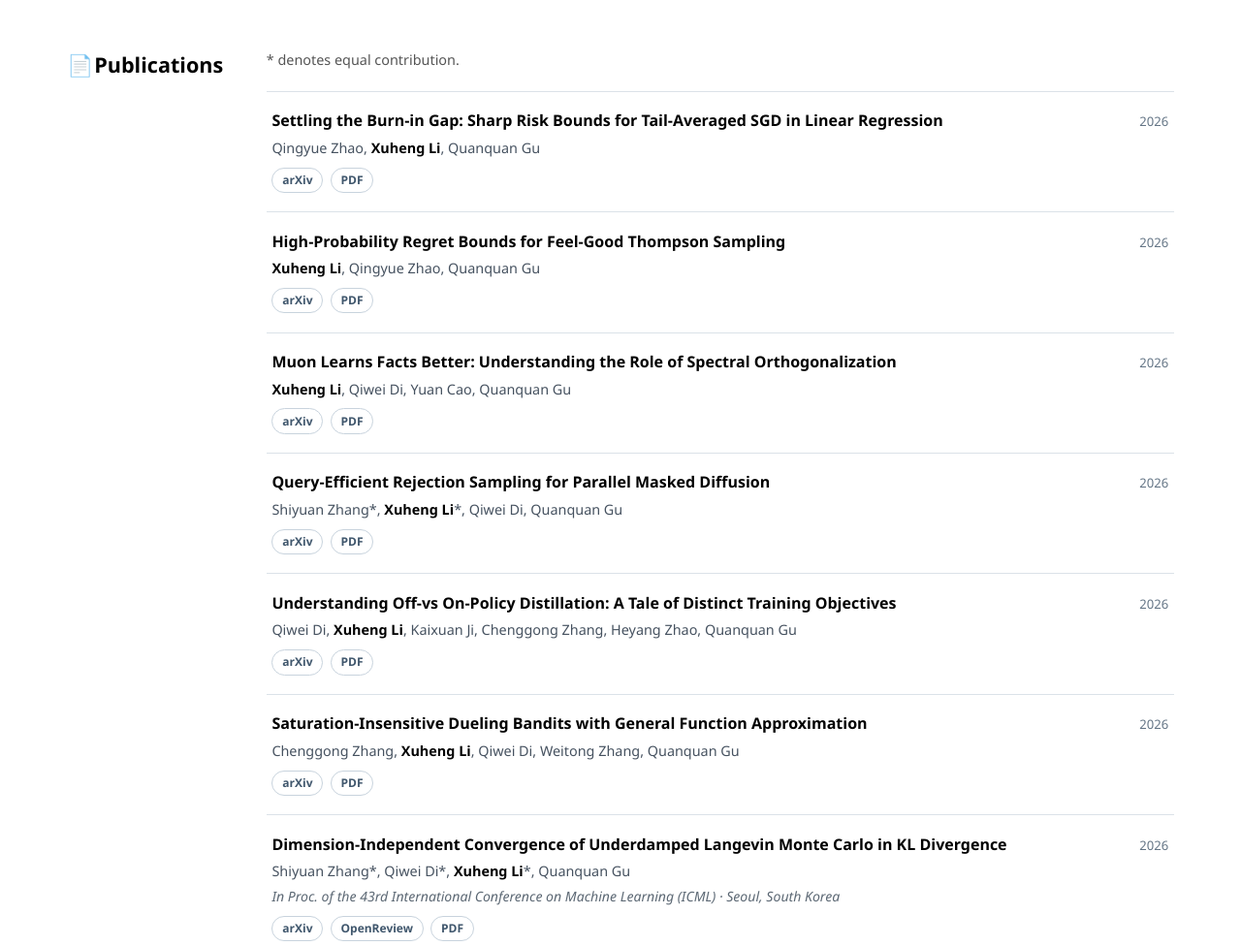
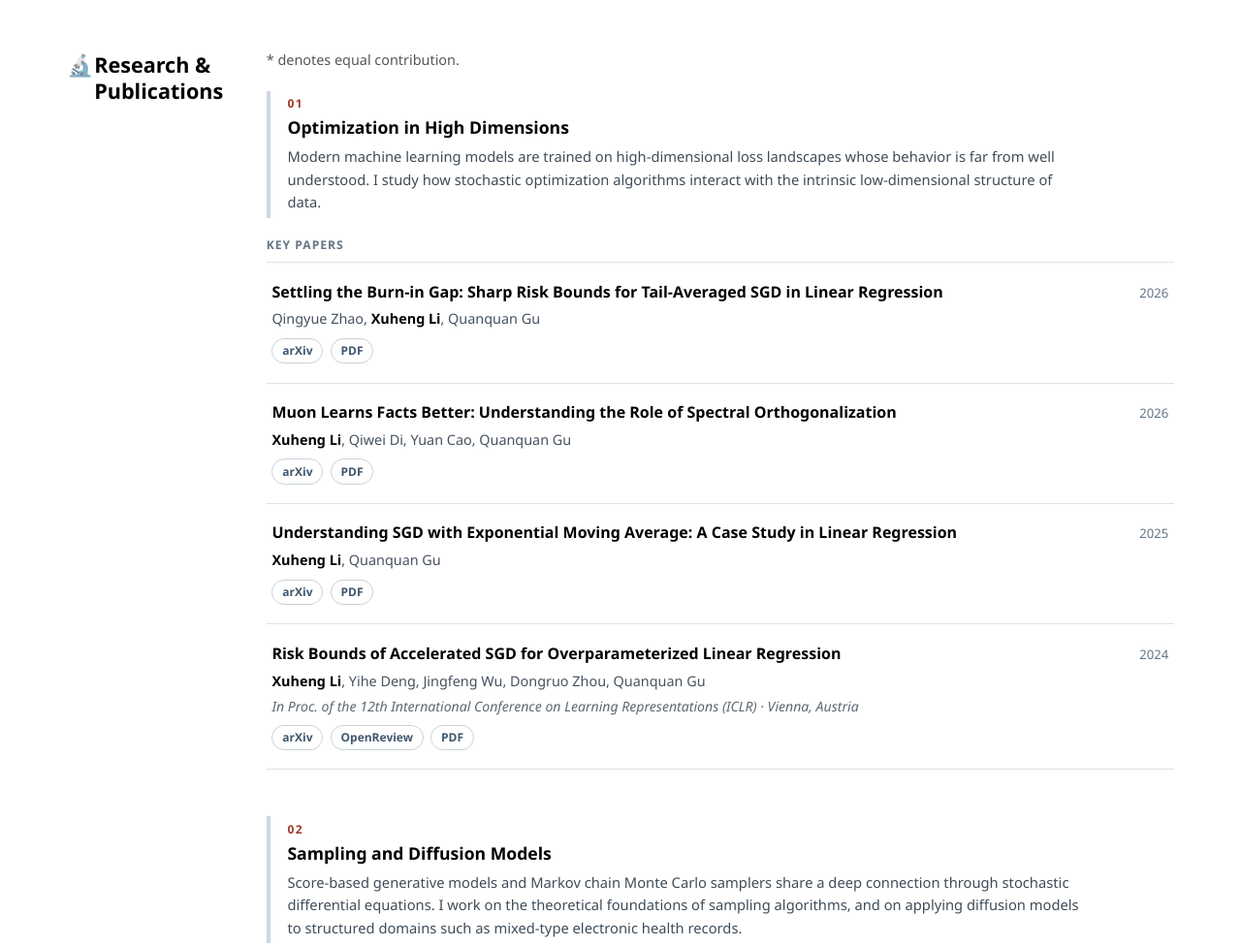
Before and after one commit to xuheng-li99/xuheng-li99.github.io, a plain HTML site: page index.html in a window 1280 px wide. Shown: the part 1010-1986 px from the top of the page at 97% size. Drawn offline with Linux system fonts and the light colour scheme.

Commit message:
Group publications by research area

```diff
--- a/index.html
+++ b/index.html
@@ -4,7 +4,8 @@
   <meta charset="UTF-8" />
   <meta name="viewport" content="width=device-width, initial-scale=1.0" />
   <title>Xuheng Li</title>
-  <link rel="stylesheet" href="style.css?v=20261015-simplified" />
+  <link rel="stylesheet" href="style.css?v=20261116-research-groups" />
+  <link rel="preload" href="publications.json?v=20261116-research-groups" as="fetch" />
 </head>
 <body>
 
@@ -15,7 +16,6 @@
       <ul class="nav-links">
         <li><a href="#about">About</a></li>
         <li><a href="#news">News</a></li>
-        <li><a href="#publications">Publications</a></li>
         <li><a href="#research">Research</a></li>
       </ul>
     </div>
@@ -101,9 +101,9 @@
         </div>
       </section>
 
-      <!-- Publications -->
-      <section id="publications">
-        <h2 class="section-title"><span class="section-emoji" aria-hidden="true">📄</span>Publications</h2>
+      <!-- Research & Publications -->
+      <section id="research">
+        <h2 class="section-title"><span id="publications" class="anchor-alias" aria-hidden="true"></span><span class="section-emoji" aria-hidden="true">🔬</span>Research &amp; Publications</h2>
         <div class="section-body">
           <p style="font-size:0.9rem; line-height:1.25; color:#555; margin-bottom:1.4rem;">
             * denotes equal contribution.
@@ -111,37 +111,6 @@
 
           <div id="pub-container">
             <p style="color:#888;">Loading publications…</p>
-          </div>
-        </div>
-      </section>
-
-      <!-- Research -->
-      <section id="research">
-        <h2 class="section-title"><span class="section-emoji" aria-hidden="true">🔬</span>Research</h2>
-        <div class="section-body">
-          <div class="research-grid">
-
-            <div class="research-card">
-              <h3>Optimization in High Dimensions</h3>
-              <p>
-                Modern machine learning models are trained on high-dimensional loss landscapes whose behavior is far from well understood. I study how stochastic optimization algorithms interact with the intrinsic low-dimensional structure of data.
-              </p>
-            </div>
-
-            <div class="research-card">
-              <h3>Sampling and Diffusion Models</h3>
-              <p>
-                Score-based generative models and Markov chain Monte Carlo samplers share a deep connection through stochastic differential equations. I work on the theoretical foundations of sampling algorithms, and on applying diffusion models to structured domains such as mixed-type electronic health records.
-              </p>
-            </div>
-
-            <div class="research-card">
-              <h3>RL in Post-Training and Reasoning of LLMs</h3>
-              <p>
-                Reinforcement learning from human feedback and inference-time scaling are central to aligning and eliciting reasoning in large language models. I develop principled algorithms and statistical frameworks for contextual bandits and inference strategies.
-              </p>
-            </div>
-
           </div>
         </div>
       </section>
@@ -217,18 +186,56 @@
         </li>`;
     }
 
-    fetch("publications.json?v=20261116-scholar-update")
+    const researchAreas = [
+      {
+        id: "optimization",
+        number: "01",
+        title: "Optimization in High Dimensions",
+        description: "Modern machine learning models are trained on high-dimensional loss landscapes whose behavior is far from well understood. I study how stochastic optimization algorithms interact with the intrinsic low-dimensional structure of data."
+      },
+      {
+        id: "sampling",
+        number: "02",
+        title: "Sampling and Diffusion Models",
+        description: "Score-based generative models and Markov chain Monte Carlo samplers share a deep connection through stochastic differential equations. I work on the theoretical foundations of sampling algorithms, and on applying diffusion models to structured domains such as mixed-type electronic health records."
+      },
+      {
+        id: "rl-llm",
+        number: "03",
+        title: "RL in Post-Training and Reasoning of LLMs",
+        description: "Reinforcement learning from human feedback and inference-time scaling are central to aligning and eliciting reasoning in large language models. I develop principled algorithms and statistical frameworks for contextual bandits and inference strategies."
+      }
+    ];
+
+    function buildResearchArea(area, pubs) {
+      const areaPubs = pubs.filter(pub => pub.research_area === area.id);
+      return `
+        <section class="research-theme" aria-labelledby="research-${area.id}">
+          <div class="research-theme-heading">
+            <span class="research-theme-number">${area.number}</span>
+            <h3 id="research-${area.id}">${area.title}</h3>
+            <p>${area.description}</p>
+          </div>
+          <div class="research-theme-papers">
+            <p class="key-papers-label">Key papers</p>
+            <ul class="pub-list">
+              ${areaPubs.map(buildItem).join("")}
+            </ul>
+          </div>
+        </section>`;
+    }
+
+    fetch("publications.json?v=20261116-research-groups")
       .then(r => r.json())
       .then(pubs => {
         const container = document.getElementById("pub-container");
-        container.innerHTML = `
-          <ul class="pub-list">
-            ${pubs.map(buildItem).join("")}
-          </ul>`;
+        container.innerHTML = researchAreas
+          .map(area => buildResearchArea(area, pubs))
+          .join("");
 
-        if (window.location.hash === "#publications") {
+        if (["#publications", "#research"].includes(window.location.hash)) {
           requestAnimationFrame(() => {
-            document.getElementById("publications").scrollIntoView();
+            document.getElementById("research").scrollIntoView();
           });
         }
       })
--- a/publications.json
+++ b/publications.json
@@ -3,6 +3,7 @@
         "title": "Settling the Burn-in Gap: Sharp Risk Bounds for Tail-Averaged SGD in Linear Regression",
         "authors": "Qingyue Zhao, Xuheng Li, Quanquan Gu",
         "type": "preprint",
+        "research_area": "optimization",
         "year": 2026,
         "pdf": "https://arxiv.org/pdf/2611.13383",
         "arxiv": "https://arxiv.org/abs/2611.13383"
@@ -11,6 +12,7 @@
         "title": "High-Probability Regret Bounds for Feel-Good Thompson Sampling",
         "authors": "Xuheng Li, Qingyue Zhao, Quanquan Gu",
         "type": "preprint",
+        "research_area": "rl-llm",
         "year": 2026,
         "pdf": "https://arxiv.org/pdf/2610.19513",
         "arxiv": "https://arxiv.org/abs/2610.19513",
@@ -20,6 +22,7 @@
         "title": "Muon Learns Facts Better: Understanding the Role of Spectral Orthogonalization",
         "authors": "Xuheng Li, Qiwei Di, Yuan Cao, Quanquan Gu",
         "type": "preprint",
+        "research_area": "optimization",
         "year": 2026,
         "pdf": "https://arxiv.org/pdf/2610.02798",
         "arxiv": "https://arxiv.org/abs/2610.02798",
@@ -29,6 +32,7 @@
         "title": "Query-Efficient Rejection Sampling for Parallel Masked Diffusion",
         "authors": "Shiyuan Zhang*, Xuheng Li*, Qiwei Di, Quanquan Gu",
         "type": "preprint",
+        "research_area": "sampling",
         "year": 2026,
         "pdf": "https://arxiv.org/pdf/2610.22238",
         "arxiv": "https://arxiv.org/abs/2610.22238"
@@ -37,6 +41,7 @@
         "title": "Understanding Off-vs On-Policy Distillation: A Tale of Distinct Training Objectives",
         "authors": "Qiwei Di, Xuheng Li, Kaixuan Ji, Chenggong Zhang, Heyang Zhao, Quanquan Gu",
         "type": "preprint",
+        "research_area": "rl-llm",
         "year": 2026,
         "pdf": "https://arxiv.org/pdf/2609.38666",
         "arxiv": "https://arxiv.org/abs/2609.38666",
@@ -46,6 +51,7 @@
         "title": "Saturation-Insensitive Dueling Bandits with General Function Approximation",
         "authors": "Chenggong Zhang, Xuheng Li, Qiwei Di, Weitong Zhang, Quanquan Gu",
         "type": "preprint",
+        "research_area": "rl-llm",
         "year": 2026,
         "pdf": "https://arxiv.org/pdf/2609.33011",
         "arxiv": "https://arxiv.org/abs/2609.33011",
@@ -55,6 +61,7 @@
         "title": "Dimension-Independent Convergence of Underdamped Langevin Monte Carlo in KL Divergence",
         "authors": "Shiyuan Zhang*, Qiwei Di*, Xuheng Li*, Quanquan Gu",
         "type": "conference",
+        "research_area": "sampling",
         "year": 2026,
         "conference_name": "the 43rd International Conference on Machine Learning (ICML)",
         "conference_location": "Seoul, South Korea",
@@ -67,6 +74,7 @@
         "title": "Best-of-Majority: Minimax-Optimal Strategy for Pass@$k$ Inference Scaling",
         "authors": "Qiwei Di*, Kaixuan Ji*, Xuheng Li*, Heyang Zhao, Quanquan Gu",
         "type": "conference",
+        "research_area": "rl-llm",
         "year": 2026,
         "conference_name": "the 14th International Conference on Learning Representations (ICLR)",
         "pdf": "https://openreview.net/pdf?id=a6CVQpjbXq",
@@ -79,6 +87,7 @@
         "title": "Understanding SGD with Exponential Moving Average: A Case Study in Linear Regression",
         "authors": "Xuheng Li, Quanquan Gu",
         "type": "preprint",
+        "research_area": "optimization",
         "year": 2025,
         "pdf": "https://arxiv.org/pdf/2502.14123",
         "arxiv": "https://arxiv.org/abs/2502.14123",
@@ -88,6 +97,7 @@
         "title": "Variance-Aware Feel-Good Thompson Sampling for Contextual Bandits",
         "authors": "Xuheng Li, Quanquan Gu",
         "type": "conference",
+        "research_area": "rl-llm",
         "year": 2025,
         "conference_name": "the 39th Conference on Neural Information Processing Systems (NeurIPS)",
         "pdf": "https://openreview.net/pdf?id=eGpI9rz1Pw",
@@ -100,6 +110,7 @@
         "title": "Feel-Good Thompson Sampling for Contextual Dueling Bandits",
         "authors": "Xuheng Li, Heyang Zhao, Quanquan Gu",
         "type": "conference",
+        "research_area": "rl-llm",
         "year": 2024,
         "conference_name": "the 41st International Conference on Machine Learning (ICML)",
         "pdf": "https://openreview.net/pdf?id=l9ga3iQuHt",
@@ -112,6 +123,7 @@
         "title": "Risk Bounds of Accelerated SGD for Overparameterized Linear Regression",
         "authors": "Xuheng Li, Yihe Deng, Jingfeng Wu, Dongruo Zhou, Quanquan Gu",
         "type": "conference",
+        "research_area": "optimization",
         "year": 2024,
         "conference_name": "the 12th International Conference on Learning Representations (ICLR)",
         "pdf": "https://openreview.net/pdf?id=AcoXPIPh4A",
--- a/style.css
+++ b/style.css
@@ -136,8 +136,15 @@ section {
   margin-bottom: 1.2rem;
 }
 
+.anchor-alias {
+  display: block;
+  position: relative;
+  top: calc(-1 * var(--nav-height) - 16px);
+  height: 0;
+  visibility: hidden;
+}
+
 #news,
-#publications,
 #research,
 #more-about-me {
   display: grid;
@@ -167,7 +174,6 @@ section {
 }
 
 #news:hover .section-title,
-#publications:hover .section-title,
 #research:hover .section-title,
 #more-about-me:hover .section-title {
   color: var(--color-emphasis);
@@ -494,39 +500,57 @@ section {
 }
 
 /* =====================================================
-   Research  (research page)
+   Research & Publications
    ===================================================== */
-.research-grid {
-  display: grid;
-  grid-template-columns: repeat(3, minmax(0, 1fr));
-  gap: 1rem;
+.research-theme {
+  margin-bottom: 3rem;
+  scroll-margin-top: calc(var(--nav-height) + 16px);
 }
 
-.research-card {
-  padding: var(--sp-md);
-  border-left: 4px solid var(--color-block-light);
-  background: #fafafa;
-  transition: border-left-color 0.15s, background 0.15s;
+.research-theme:last-child {
+  margin-bottom: 0;
 }
 
-.research-card:hover {
-  border-left-color: var(--color-block-dark);
-  background: #f2fdf8;
+.research-theme-heading {
+  margin-bottom: 1.15rem;
+  padding: 0.2rem 0 0.25rem 1.1rem;
+  border-left: 4px solid var(--color-block-light);
+  transition: border-color 0.15s;
 }
 
-.research-card h3 {
-  font-size: 0.98rem;
-  margin-bottom: 0.6rem;
+.research-theme:hover .research-theme-heading {
+  border-left-color: var(--color-emphasis);
 }
 
-.research-card p {
-  font-size: 0.88rem;
-  line-height: 1.55;
-  color: #222;
+.research-theme-number {
+  display: block;
+  margin-bottom: 0.2rem;
+  color: var(--color-emphasis);
+  font-size: 0.75rem;
+  font-weight: 700;
+  letter-spacing: 0.12em;
 }
 
-.research-card .pub-badges {
-  margin-top: var(--sp-sm);
+.research-theme-heading h3 {
+  margin-bottom: 0.45rem;
+  font-size: 1.1rem;
+}
+
+.research-theme-heading p {
+  max-width: 820px;
+  margin-bottom: 0;
+  color: #3f4c58;
+  font-size: 0.92rem;
+  line-height: 1.6;
+}
+
+.key-papers-label {
+  margin-bottom: 0.45rem;
+  color: #647586;
+  font-size: 0.76rem;
+  font-weight: 700;
+  letter-spacing: 0.08em;
+  text-transform: uppercase;
 }
 
 /* =====================================================
@@ -548,7 +572,6 @@ footer {
   :root { --sp-xl: 2.5rem; --sp-lg: 1.5rem; }
 
   #news,
-  #publications,
   #research,
   #more-about-me {
     display: block;
@@ -585,8 +608,8 @@ footer {
     align-items: flex-start;
   }
 
-  .research-grid {
-    grid-template-columns: 1fr;
+  .research-theme {
+    margin-bottom: 2.5rem;
   }
 }
 
```
